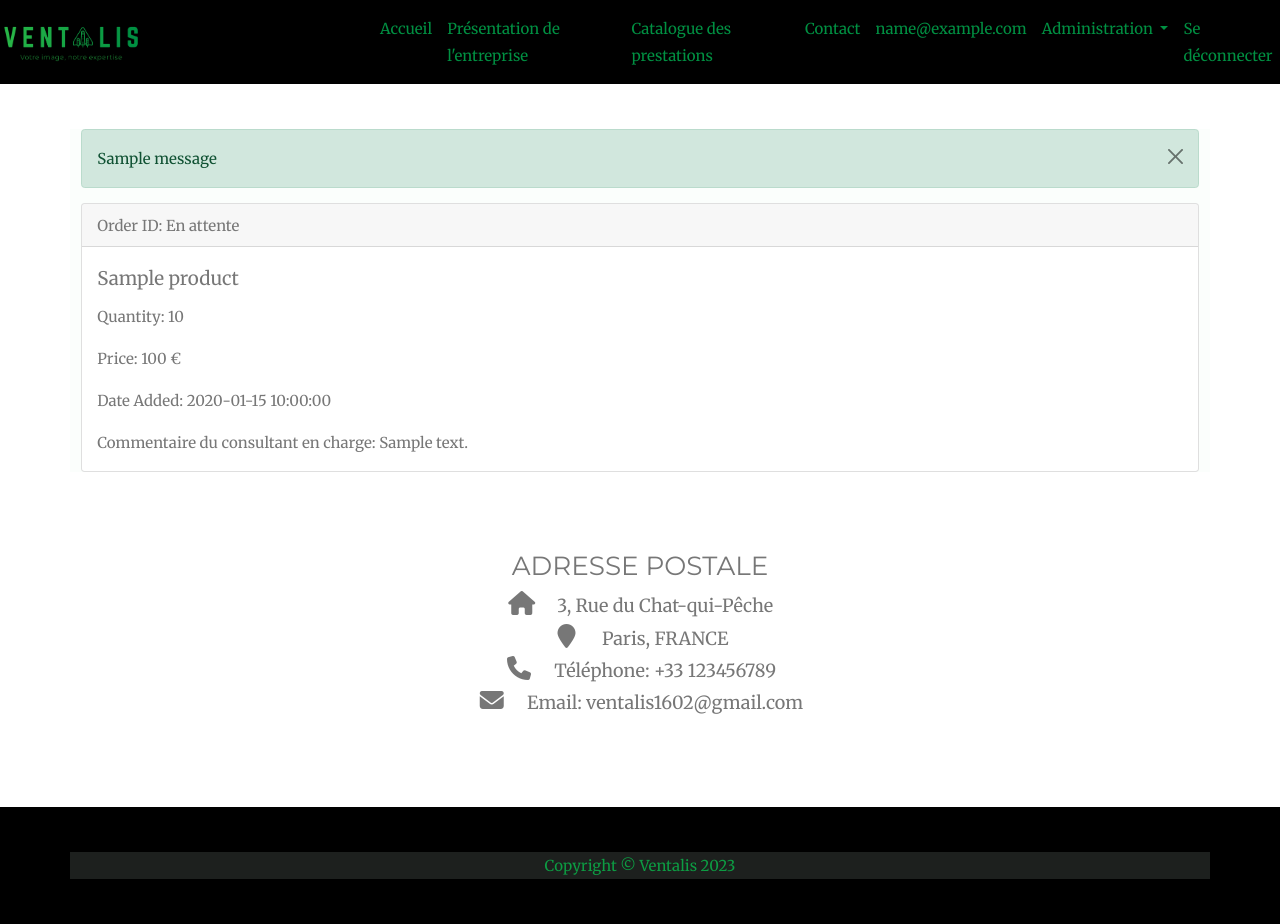
After one commit to Aleks512/Ventalis, a Django app: page /customer/profile/ in a window 1280 px wide. The commit adds this page. Run offline with Django 4.2, Linux system fonts and the light colour scheme; a user stored in the database is signed in; tables that the repository leaves empty hold one stand-in row (values such as "Sample post"); one stand-in notice (Sample message) is shown; parts of the project's set-up code (start-up, migrations or seed data) failed here and were passed over; some libraries are stand-ins or nearby versions.

Commit message:
customer profile page

```diff
--- a/creations.py
+++ b/creations.py
@@ -299,3 +299,6 @@ for product in products_data:
 # from store.models import Order, OrderItem
 # orders = Order.objects.all().delete()
 # orders_i = OrderItem.objects.all().delete()
+
+ # <table class="table table-bordered table-striped table-responsive text-secondary align-middle">
+# <h2 class="text-success mt-2 mb-3">Gestion des consultants existants</h2>
--- a/static/css/autre.css
+++ b/static/css/autre.css
@@ -7,6 +7,8 @@ body{
 h1,h2,h3,h4,h5,h6{
 	color:hsl(0, 0%, 30%);
 }
+
+
 
 .box-element{
 	box-shadow:hsl(0, 0%, 80%) 0 0 16px;
--- a/static/css/custom.css
+++ b/static/css/custom.css
@@ -30,6 +30,12 @@ html, body, h4, h5{
 h1, h2, h3{
   font-family: 'Montserrat', sans-serif;
 }
+
+h2 {
+    color: #0c4128;
+    margin-top: 2em;
+    margin-bottom: 2em;
+     }
 
 .container{
  background-color: rgba(222, 241, 227, 0.13);
--- a/store/templates/store/categories.html
+++ b/store/templates/store/categories.html
@@ -20,7 +20,7 @@
 </form>
 </div>
     <h2>Liste des catégories existantes</h2>
-    <div class="table-responsive">
+    <div class="table-responsive table-striped">
         <table class="table table-bordered">
             <thead>
                 <tr>
--- a/store/templates/store/consultant_profile.html
+++ b/store/templates/store/consultant_profile.html
@@ -27,7 +27,7 @@
     </div>
 
     {% if orders_items_ordered %}
-      <table class="table table-responsive table-striped">
+      <table class="table table-bordered table-striped table-responsive  text-secondary align-middle">
         <thead>
           <tr>
             <th>Nom du produit</th>
@@ -64,7 +64,7 @@
 
     {% if orders_items_not_ordered %}
       <p><span class="badge rounded-pill bg-warning text-dark">Nouveaux articles dans le panier</span> pour {{ customer.company }}</p>
-      <table class="table table-responsive table-striped">
+      <table class="table table-responsive">
         <thead>
           <tr>
             <th>Nom du produit</th>
--- a/store/urls.py
+++ b/store/urls.py
@@ -26,4 +26,5 @@ urlpatterns = [
     # path('categorie/update/<slug:slug>/', CategoryUpdateView.as_view(), name='category-update'),
 	path('category-display/', CategoryCRUDView.as_view(), name='categorie'),
 
+
 ]
--- a/templates/base.html
+++ b/templates/base.html
@@ -65,7 +65,7 @@
                                 </li>
                             {% elif user.customer %}
                                 <li class="nav-item">
-                                    <a class="nav-link" href="{% url 'customer-home' id=request.user.customer.id %}">Mon espace</a>
+                                    <a class="nav-link" href="{% url 'customer-profile' %}">Mon espace</a>
                                 </li>
                                 <!--CART-->
                                 <a href="{% url 'cart' %}"><img id="cart-icon" src="{% static 'images/shop/cart.png' %}"></a>
--- /dev/null
+++ b/users/templates/users/customer_profile.html
@@ -0,0 +1,37 @@
+{% extends 'base.html' %}
+{% load static %}
+{% block content %}
+{% if messages %}
+    <div class="alert alert-success alert-dismissible fade show" role="alert">
+        {% for message in messages %}
+            {{ message }}
+        {% endfor %}
+        <button type="button" class="btn-close" data-bs-dismiss="alert" aria-label="Close"></button>
+    </div>
+{% endif %}
+ {% if my_orders %}
+    {% for order_item in my_orders %}
+      <div class="card mb-3">
+        <div class="card-header">
+          Order ID: {{ order_item.get_status_display }} <!-- Display Order ID -->
+        </div>
+        <div class="card-body">
+          <h5 class="card-title">{{ order_item.product.name }}</h5>
+          <p class="card-text">Quantity: {{ order_item.quantity }}</p>
+          <p class="card-text">Price: {{ order_item.get_total | floatformat }} €</p>
+          <p class="card-text">Date Added: {{ order_item.date_added|date:"Y-m-d H:i:s" }}</p>
+            {% if order_item.comment %}
+          <p class="card-text">Commentaire du consultant en charge: {{ order_item.comment}}</p>
+            {% else %}
+            <p class="card-text">Commentaire du consultant en charge : Aucun commentaire</p>
+            {% endif %}
+        </div>
+      </div>
+    {% endfor %}
+  {% else %}
+    <p>No orders found.</p>
+  {% endif %}
+
+
+
+{% endblock %}
--- a/users/urls.py
+++ b/users/urls.py
@@ -16,12 +16,13 @@ urlpatterns=[
     # path("all-users/", NewUserListView.as_view()),
     path('login/', views.WebAppLoginView.as_view(template_name='registration/login.html'), name='login'),
     path('logout/', LogoutView.as_view(), name='logout'),
-    path('customer/<int:id>/',views.CustomerHome.as_view(), name="customer-home"),
+    #path('customer/<int:id>/',views.CustomerHome.as_view(), name="customer-home"),
     path("consultants/", ConsultantCreateView.as_view(), name="consultants"),
     # path("consultants/", ConsultantListView.as_view(), name="consultants"),
     # path('consultant/create/', ConsultantCreateView.as_view(), name='consultant-create'),
     path('consultant/delete/<int:pk>/', ConsultantDeleteView.as_view(), name='consultant-delete'),
     #path('consultant/update/<int:pk>/', ConsultantUpdateView.as_view(), name='consultant-update'),
+    path('customer/profile/', views.customer_profile, name='customer-profile'),
 
 
 ]
--- a/users/views.py
+++ b/users/views.py
@@ -1,7 +1,10 @@
+from django.contrib.auth.decorators import login_required
 from django.contrib.auth.mixins import UserPassesTestMixin
 from django.contrib.auth.views import LoginView
 from django.views import View
 from django.views.generic import ListView, DetailView, DeleteView, UpdateView, CreateView
+
+from store.models import OrderItem
 from .models import Consultant,NewUser, Customer
 from django.urls import reverse
 from django.contrib.auth import login, authenticate
@@ -85,22 +88,30 @@ class WebAppLoginView(LoginView):
             return redirect('home')  # Replace 'home' with your desired URL after login
         return super().get(request, *args, **kwargs)
 
+@login_required
+def customer_profile(request):
+    my_orders = OrderItem.objects.filter(customer=request.user.customer).order_by("status")
+    context = {"my_orders": my_orders}
+    return render(request, "users/customer_profile.html", context)
 
-class CustomerHome(UserPassesTestMixin, DetailView):
-    model = Customer
-    template_name = "users/my_orders.html"
-    fields = '__all__'
+# class CustomerHome(UserPassesTestMixin, DetailView):
+#     model = Customer
+#     template_name = "users/my_orders.html"
+#     fields = '__all__'
+#
+#     def test_func(self):
+#         return self.request.user.is_authenticated and self.request.user.customer
+#
+#     def get_object(self, queryset=None):
+#         id = self.request.user.customer.id
+#         return Customer.objects.get(id=id)
 
-    def test_func(self):
-        return self.request.user.is_authenticated and self.request.user.customer
-
-    def get_object(self, queryset=None):
-        id = self.request.user.customer.id
-        return Customer.objects.get(id=id)
-
-    def get_context_data(self, **kwargs):
-        context = super().get_context_data(**kwargs)
-        customer = self.get_object()
+    #
+    #
+    #
+    # def get_context_data(self, **kwargs):
+    #     context = super().get_context_data(**kwargs)
+    #     customer = self.get_object()
 
 
 # class ConsultantListView(ListView):
```
Also changed, not shown: users/templates/users/consultant_createDDDDD.html (deleted, +0 -10 lines), users/templates/users/consultant_list.html (+4 -4 lines), users/templates/users/customer_list.html (+4 -4 lines), static/css/style_navbar.css (line endings or trailing spaces).
